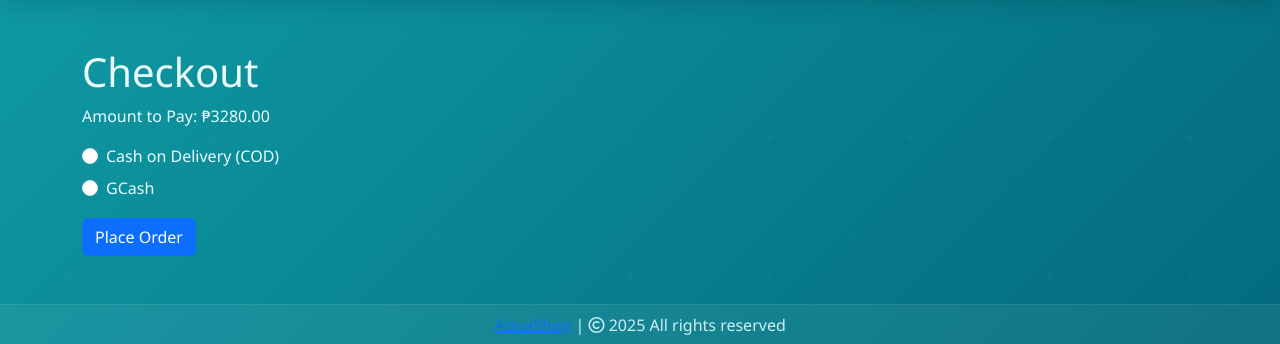
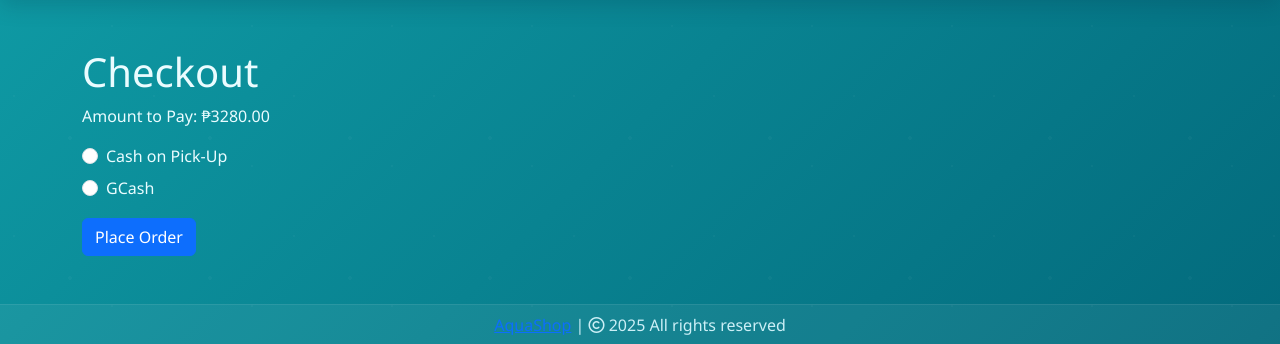
Before and after one commit to hellojanelle05/AquaShopV.0, a Flask app: page /checkout in a window 1280 px wide. Shown: the part 72-416 px from the top of the page. Run offline with Flask 3, Linux system fonts and the light colour scheme; a user stored in the database is signed in; some libraries are stand-ins or nearby versions.

Commit message:
Update database, forms, and checkout page

```diff
--- a/website/forms.py
+++ b/website/forms.py
@@ -39,7 +39,7 @@ class ShopItemsForm(FlaskForm):
 
 class OrderForm(FlaskForm):
     order_status = SelectField('Order Status', choices=[('Pending', 'Pending'), ('Accepted', 'Accepted'),
-                                                        ('Out for delivery', 'Out for delivery'),
-                                                        ('Delivered', 'Delivered'), ('Canceled', 'Canceled')])
+                                                        ('Ready For Pick-Up', 'Ready For Pick-Up'),
+                                                        ('Picked-Up', 'Picked-Up'), ('Canceled', 'Canceled')])
 
     update = SubmitField('Update Status')
--- a/website/templates/checkout.html
+++ b/website/templates/checkout.html
@@ -12,7 +12,7 @@
 
         <div class="form-check">
             <input class="form-check-input" type="radio" name="payment_method" id="cod" value="COD" required>
-            <label class="form-check-label" for="cod">Cash on Delivery (COD)</label>
+            <label class="form-check-label" for="cod">Cash on Pick-Up</label>
         </div>
 
         <div class="form-check mt-2">
```
Also changed, not shown: instance/database.sqlite3.
